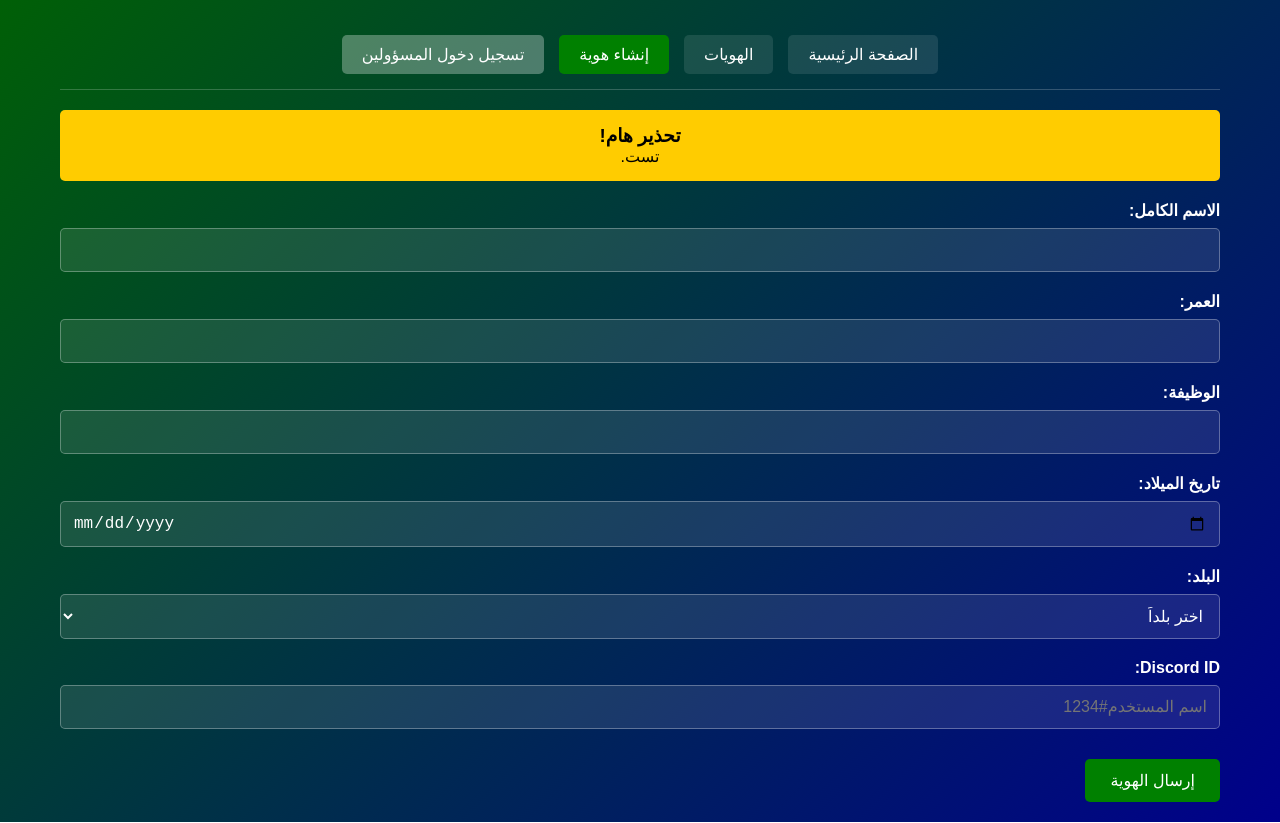
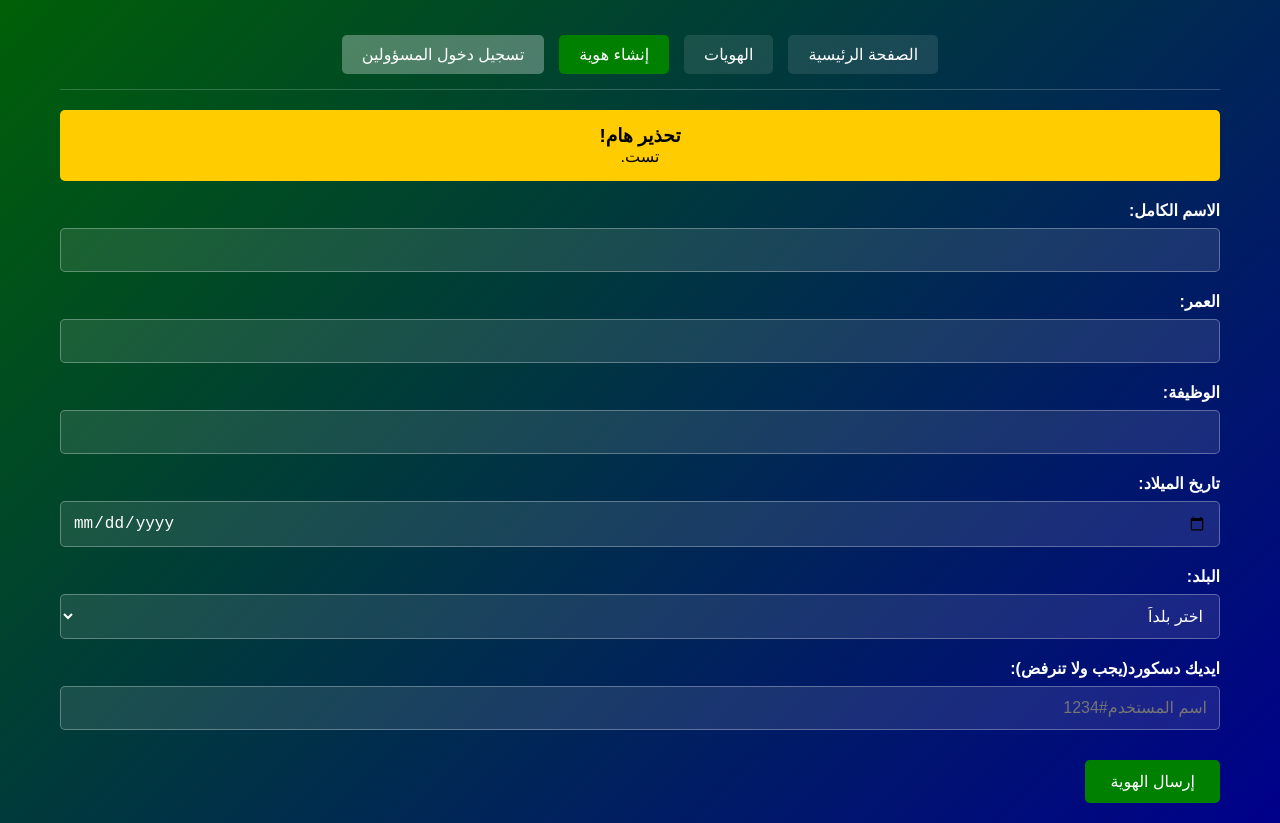
Before and after one commit to f-l7/FalcoN-LiFe, a plain HTML site: page create-identity.html in a window 1280 px wide. Shown: the part 99-922 px from the top of the page. Drawn offline with Linux system fonts and the light colour scheme.

Commit message:
Update create-identity.html

```diff
--- a/create-identity.html
+++ b/create-identity.html
@@ -57,7 +57,7 @@
                 </div>
 
                 <div class="form-group">
-                    <label for="discordId">Discord ID:</label>
+                    <label for="discordId">ايديك دسكورد(يجب ولا تنرفض):</label>
                     <input type="text" id="discordId" placeholder="اسم المستخدم#1234" required>
                 </div>
 
```
